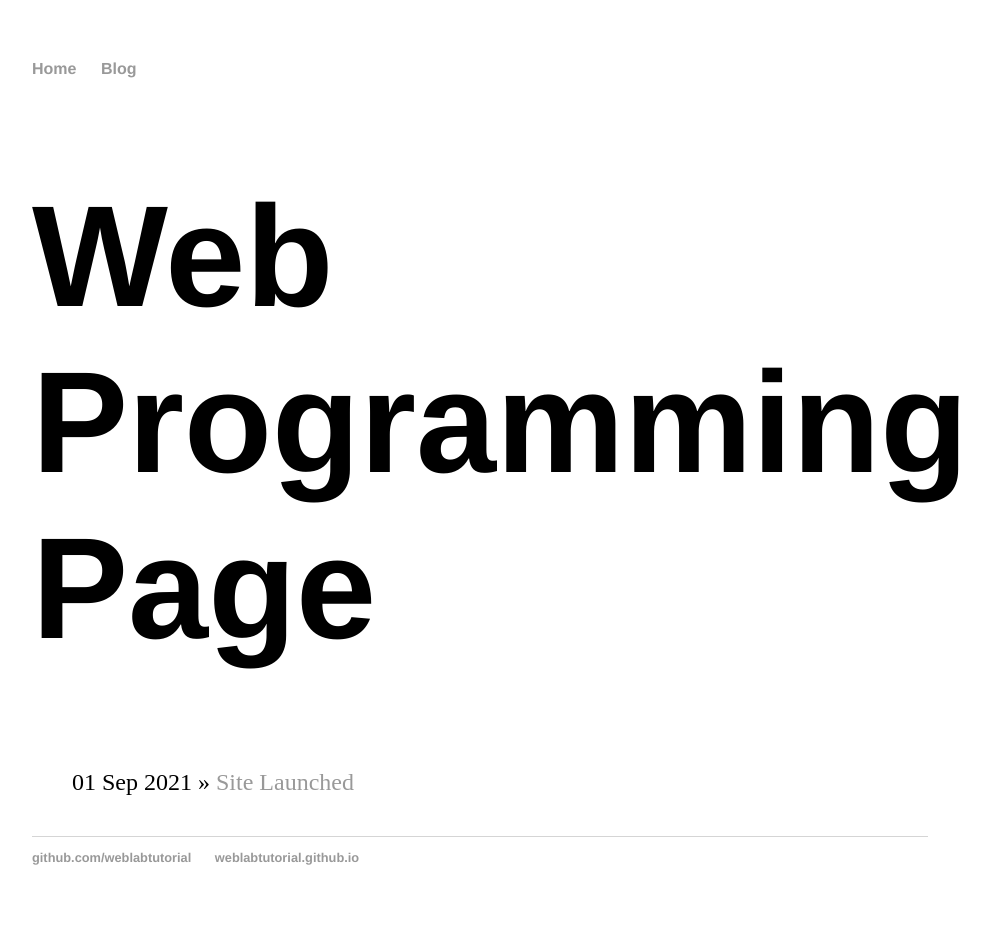
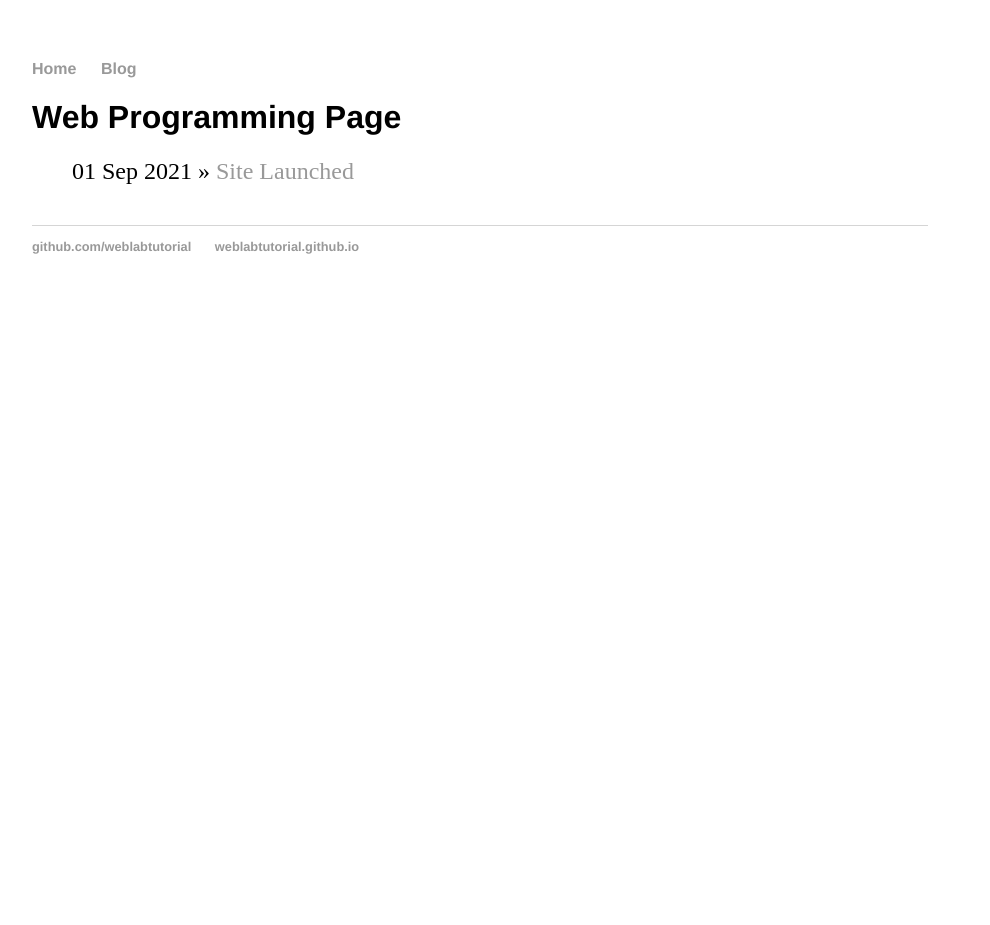
Before and after one commit to JacDanielMoses/JacDanielMoses.github.io, a Jekyll site: the page built from blog/index.html, in a window 1280 px wide. Shown: the whole page, without its empty margins (160-1150 px from the left). Built offline with Jekyll 4.4.1, drawn with Linux system fonts in a browser that asks for light colours; after the commit the page ends 900 px from its top, so only the background shows below that.

Commit message:
Update main.css
Experimenting with the h1 Size value

```diff
--- a/css/main.css
+++ b/css/main.css
@@ -3,7 +3,7 @@ body {
  width: 70%;
 }
 h1 {
- font-size: 9em;
+ font-size: 4m;
  font-family:'Helvetica', 'Arial', 'Sans-Serif';
 }
 p {
```
